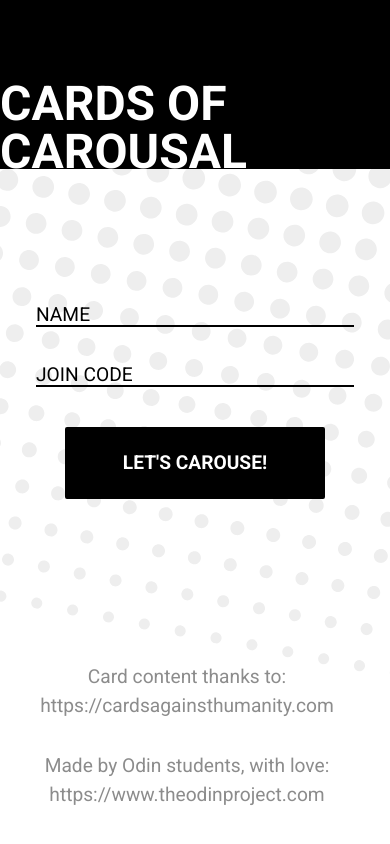
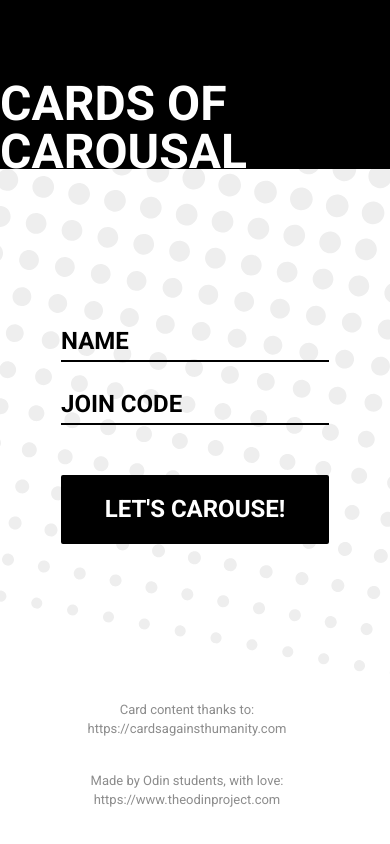
Before and after one commit to I3uckwheat/cards-of-carousal, a React (Create React App) app in the folder frontend/: page / in a window 390 px wide. Both pictures are taken after a click on the button "JOIN". Built offline with nearby package versions, Linux system fonts and the light colour scheme; no server answers.

Commit message:
Improve responsiveness and consistency of player join screen

```diff
--- a/frontend/src/layouts/HeaderFooterLayout/Footer/Footer.js
+++ b/frontend/src/layouts/HeaderFooterLayout/Footer/Footer.js
@@ -56,7 +56,7 @@ const FooterWrapper = styled.footer`
 
     p {
       text-align: center;
-      font-size: 1.2rem;
+      font-size: 13px;
 
       padding-bottom: 32px;
       color: var(--accent-text-color);
--- a/frontend/src/screens/PlayerJoinScreen/PlayerJoinScreen.js
+++ b/frontend/src/screens/PlayerJoinScreen/PlayerJoinScreen.js
@@ -7,22 +7,23 @@ import HeaderFooterLayout from '../../layouts/HeaderFooterLayout/HeaderFooterLay
 const propTypes = {};
 
 const PlayerJoinContainer = styled.div`
+  display: flex;
+  flex-direction: column;
+
   position: fixed;
   top: 0;
   bottom: 0;
   left: 0;
   right: 0;
-  display: grid;
   height: 100%;
   background-color: var(--primary-background-color);
-  grid-template-rows: 130px 1fr auto;
-  grid-template-columns: 1fr;
 
   main {
     display: flex;
     flex-direction: column;
+    justify-content: center;
     align-items: center;
-    justify-content: center;
+    margin: auto;
   }
 
   .player-join-form-container {
@@ -30,279 +31,153 @@ const PlayerJoinContainer = styled.div`
     max-width: 1650px;
     margin: 0 auto;
     text-align: center;
-    padding: 20px;
-    margin-top: -88px;
+    margin-top: -50px;
+  }
+
+  .player-join-form-input-container {
+    display: flex;
+    flex-direction: column;
+    justify-content: center;
   }
 
   .player-join-form {
-    display: grid;
-    grid-template-columns: 1fr;
-    grid-template-rows: 60px 60px 40px 1fr;
-  }
-
-  .player-join-name-input {
-    grid-row: 1;
-    grid-column: 1;
-  }
-
-  .player-join-code-input {
-    grid-row: 2;
-    grid-column: 1;
-  }
-
-  .player-join-name-input,
-  .player-join-code-input {
-    margin: 0 16px;
+    display: flex;
+    flex-direction: column;
   }
 
   input {
     text-transform: uppercase;
-    font-size: 1.2rem;
+    font-size: 1.5rem;
+    font-weight: 700;
     border: none;
     border-bottom: 2px solid var(--primary-text-color);
-    padding-top: 40px;
+    padding-top: 24px;
     background: transparent;
     padding-left: 0;
+    width: 268px;
   }
 
   input::placeholder {
     color: var(--primary-text-color);
-    font-size: 1.2rem;
+    font-size: 1.5rem;
   }
 
   @media screen and (min-width: 646px) {
     .player-join-form-container {
-      padding-left: 40px;
-      padding-right: 40px;
+      margin-top: 0;
     }
-
-    .player-join-form {
-      grid-template-columns: 52% 48%;
-      grid-template-rows: 60px 60px 40px 1fr;
+    .player-join-form-input-container {
+      flex-direction: row;
     }
-
     .player-join-name-input {
-      grid-row: 1;
-      grid-column: 1 / 3;
-    }
-
-    .player-join-code-input {
-      grid-row: 2;
-      grid-column: 1 / 3;
-    }
-
-    .player-join-name-input,
-    .player-join-code-input {
-      margin: 0 16px;
+      margin-right: 20px;
     }
   }
 
-  @media screen and (min-width: 786px) {
-    // header, main, footer
-    grid-template-rows: 180px 1fr auto;
-
-    .player-join-form-container {
-      max-width: 800px;
+  @media screen and (min-width: 951px) {
+    input,
+    input::placeholder {
+      font-size: 1.5rem;
     }
-
-    .player-join-form {
-      grid-template-rows: 60px 60px 1fr;
+    input {
+      width: 356px;
     }
-
     .player-join-name-input {
-      grid-row: 1;
-      grid-column: 1;
-    }
-
-    .player-join-code-input {
-      grid-row: 1;
-      grid-column: 2;
+      margin-right: 50px;
     }
   }
 
-  @media screen and (min-width: 970px) {
+  @media screen and (min-width: 1441px) {
+    input,
+    input::placeholder {
+      font-size: 1.8rem;
+    }
     input {
-      font-size: 1.2rem;
-      border-bottom: 2px solid var(--primary-text-color);
-      padding-top: 40px;
-    }
-
-    input::placeholder {
-      font-size: 1.2rem;
+      width: 400px;
     }
   }
 
-  @media screen and (min-width: 2000px) {
-    .player-join-form-container {
-      max-width: 1000px;
+  @media screen and (min-width: 1921px) {
+    input,
+    input::placeholder {
+      font-size: 2rem;
     }
-
-    .player-join-form {
-      grid-template-rows: 60px 88px 1fr;
-    }
-
     input {
-      font-size: 1.6rem;
-      border-bottom: 2px solid var(--primary-text-color);
-      padding-top: 36px;
-    }
-
-    input::placeholder {
-      font-size: 1.6rem;
-    }
-
-    .player-join-name-input {
-      margin-right: 16px;
-    }
-
-    .player-join-code-input {
-      margin-left: 16px;
+      width: 500px;
     }
   }
 
-  // 4k
-  @media screen and (min-width: 2560px) {
-    .player-join-form-container {
-      max-width: 1650px;
-      padding: 20px 80px 20px 80px;
+  @media (min-width: 2561px) {
+    input,
+    input::placeholder {
+      font-size: 3rem;
     }
-
-    .player-join-form {
-      grid-template-rows: 90px 160px 1fr;
-    }
-
     input {
-      font-size: 4.4rem;
-      font-weight: 500;
-      border-bottom: 4px solid var(--primary-text-color);
-      padding-top: 24px;
-      padding-left: 0;
-    }
-
-    input::placeholder {
-      font-weight: 500;
-      font-size: 4.4rem;
-    }
-
-    .player-join-name-input {
-      margin-right: 32px;
-    }
-
-    .player-join-code-input {
-      margin-left: 32px;
+      width: 900px;
     }
   }
 
-  // small mobile landscape orientation
-  @media screen and (max-height: 320px) {
+  // mobile landscape orientation
+  @media screen and (max-height: 567px) and (min-width: 568px) {
     .player-join-form-container {
-      margin-top: -20px;
+      margin-top: 0;
     }
-
-    .player-join-form {
-      /* grid-template-rows: 60px 60px 1fr; */
-      grid-template-rows: 50px 40px 1fr;
+    .player-join-form-input-container {
+      flex-direction: row;
     }
-
     input {
-      padding-top: 30px;
+      width: 45%;
     }
-  }
-
-  // medium mobile landscape orientation
-  @media screen and (min-height: 321px) and (max-height: 375px) {
-    grid-template-rows: 60px 1fr auto;
-
-    .player-join-form-container {
-      margin-top: -20px;
-    }
-  }
-
-  // large mobile landscape orientation
-  @media screen and (min-height: 376px) and (max-height: 414px) {
-    .player-join-form-container {
-      margin-top: -10px;
-    }
-  }
-
-  //extra large mobile landscape orientation
-  @media screen and (min-height: 415px) and (max-height: 567px) {
-    .player-join-form-container {
-      margin-top: 10px;
-    }
-
-    .player-join-form {
-      grid-template-rows: 60px 60px 1fr;
-    }
-
-    input {
-      padding-top: 40px;
-    }
-  }
-
-  // all mobile size landscape orientation
-  @media screen and (max-height: 567px) {
-    // header, main, footer
-    grid-template-rows: 60px 1fr auto;
-
-    .player-join-form {
-      grid-template-columns: 52% 48%;
-    }
-
     .player-join-name-input {
-      grid-row: 1;
-      grid-column: 1;
-    }
-
-    .player-join-code-input {
-      grid-row: 1;
-      grid-column: 2;
+      margin-right: 20px;
     }
   }
 `;
 
 const PlayerJoinButton = styled(Button)`
-  grid-row: 4;
+  display: flex;
+  justify-content: center;
+  align-items: center;
+
   margin: 0 auto;
 
-  width: 260px;
-  height: 72px;
+  width: 268px;
+  height: 69px;
 
   border-radius: 2px;
   background-color: var(--secondary-background-color);
-  font-size: 1.2rem;
+  font-size: 1.5rem;
   text-transform: uppercase;
+  margin-top: 50px;
 
-  @media screen and (min-width: 646px) {
-    grid-column: 1 / 3;
+  @media screen and (min-width: 951px) {
+    font-size: 1.5rem;
+    width: 256px;
+    height: 66px;
+    margin-top: 100px;
   }
 
-  @media screen and (min-width: 786px) {
-    grid-row: 4;
+  @media screen and (min-width: 1441px) {
+    font-size: 1.8rem;
+    width: 290px;
+    height: 74px;
   }
 
-  @media screen and (min-width: 970px) {
-    font-size: 1.2rem;
-    width: 288px;
-    height: 80px;
+  @media screen and (min-width: 1921px) {
+    font-size: 2rem;
+    width: 317px;
+    height: 82px;
   }
 
-  @media screen and (min-width: 2000px) {
-    font-size: 1.5rem;
-    width: 360px;
-    height: 100px;
+  @media (min-width: 2561px) {
+    width: 490px;
+    height: 126px;
+
+    font-size: 3rem;
   }
 
-  @media screen and (min-width: 2560px) {
-    font-size: 4rem;
-    width: 900px;
-    height: 225px;
-  }
-
-  // mobile landscape orientation
-  @media screen and (max-height: 567px) {
-    grid-column: 1 / 3;
-    grid-row: 3;
+  @media screen and (max-height: 567px) and (min-width: 568px) {
+    margin-top: 30px;
   }
 `;
 
@@ -349,6 +224,7 @@ export default function PlayerJoinScreen() {
         <main>
           <div className="player-join-form-container">
             <form onSubmit={handleSubmit} className="player-join-form">
+              <div className="player-join-form-input-container">
                 <input
                   required
                   type="text"
@@ -367,6 +243,7 @@ export default function PlayerJoinScreen() {
                   onChange={handleJoinCodeChange}
                   className="player-join-code-input"
                 />
+              </div>
               <PlayerJoinButton
                 data-testid="player-join-submit-button"
                 type="submit"
--- a/frontend/src/screens/WelcomeScreen/WelcomeScreen.js
+++ b/frontend/src/screens/WelcomeScreen/WelcomeScreen.js
@@ -182,6 +182,13 @@ const WelcomeScreenWrapper = styled.div`
       display: none;
     }
 
+    .button {
+      width: 268px;
+      height: 69px;
+
+      font-size: 2rem;
+    }
+
     .host-button {
       display: none;
     }
```
Lines whose indentation alone changed are shown as unchanged.
